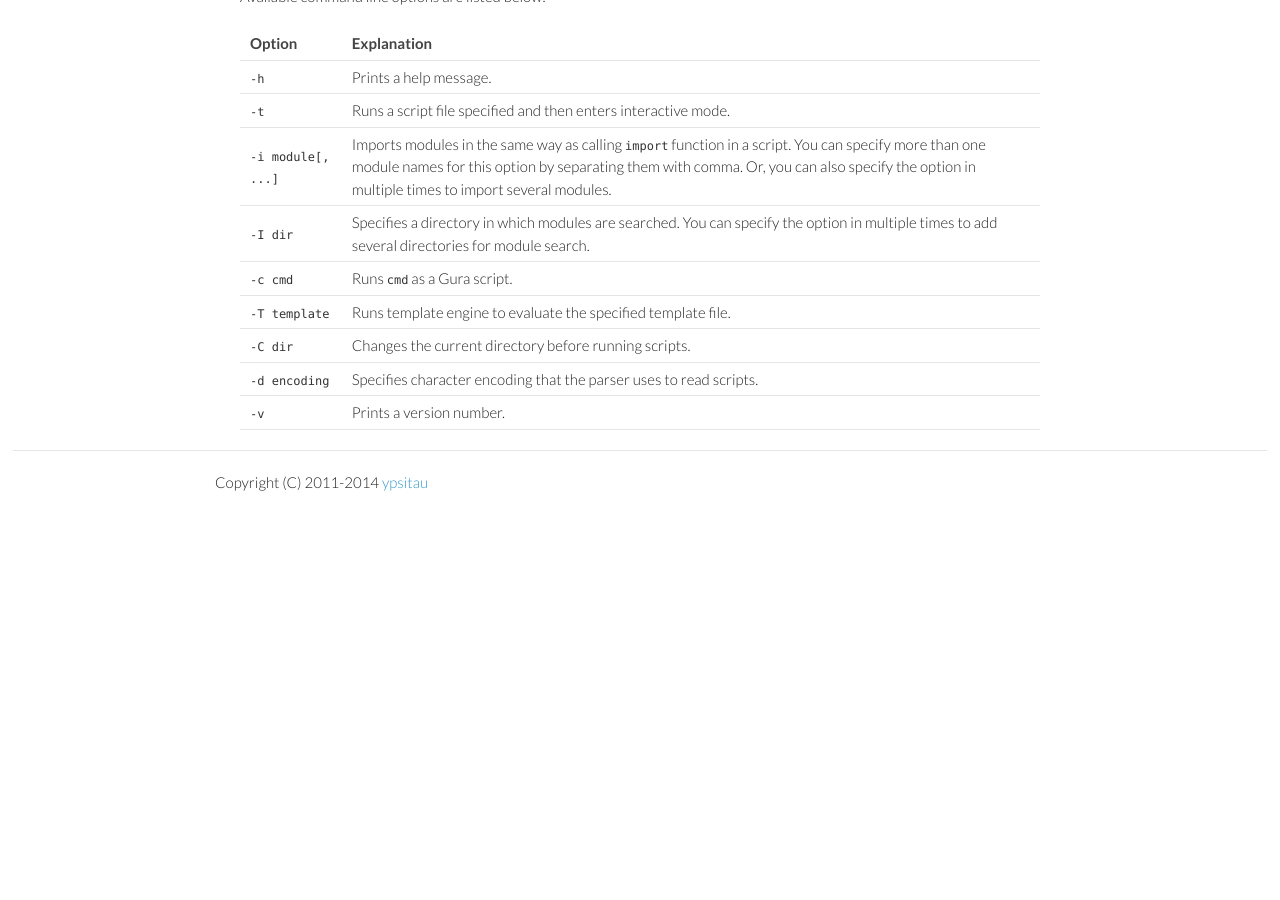
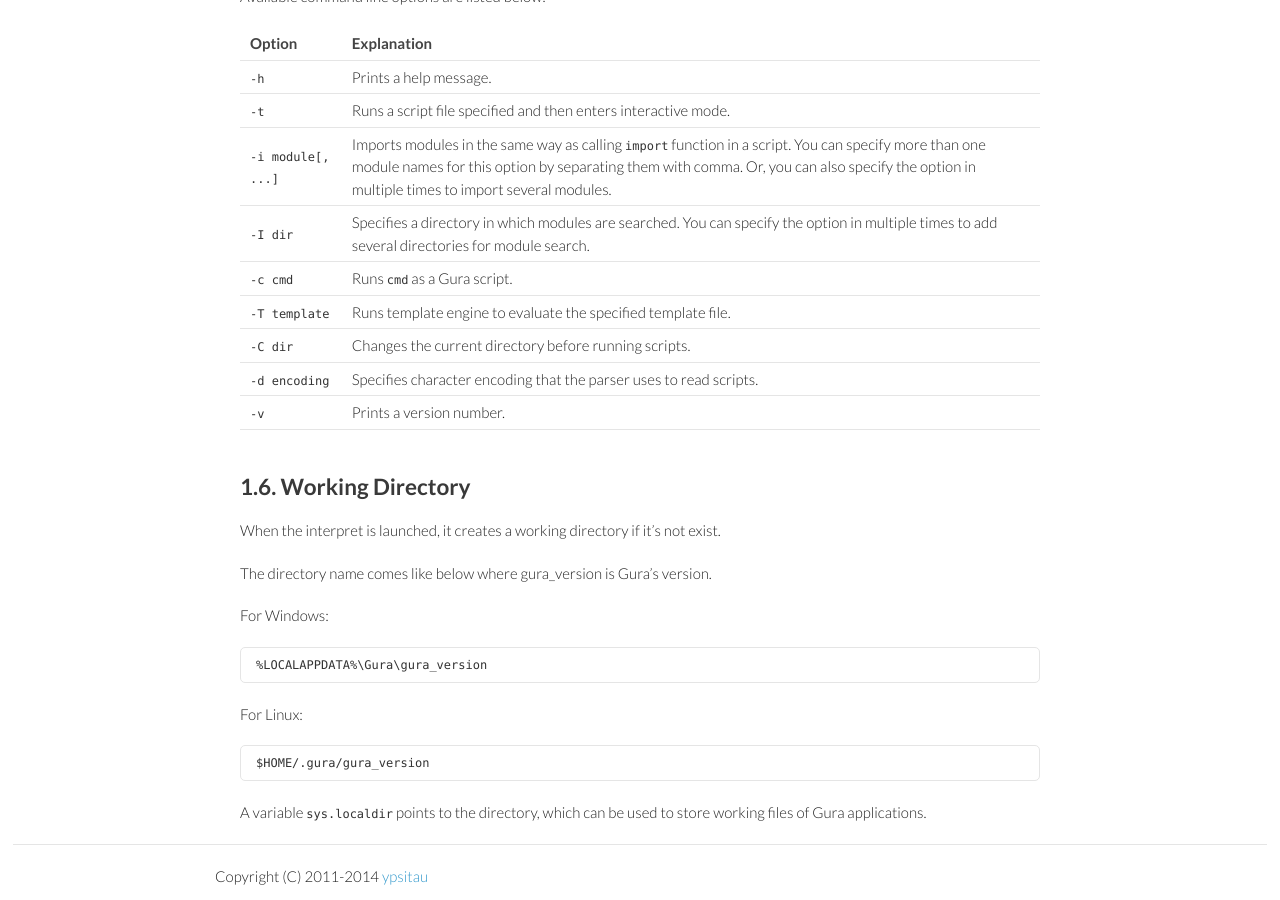
Before and after one commit to rudidude86/gura-lang.github.io, a Jekyll site: the page built from documents/Launch-Program.md, in a window 1280 px wide and 900 px high, scrolled down 2829 px. Built offline with Jekyll 4.4.1, drawn with Linux system fonts in a browser that asks for light colours; Markdown is read by kramdown in place of the engine named in the settings; before the commit the page ends 3335 px from its top, so only the background shows below that.

Commit message:
update documents

```diff
--- a/documents/Launch-Program.md
+++ b/documents/Launch-Program.md
@@ -6,6 +6,7 @@ chapter: 1
 ---
 
 # {{ page.chapter }}. {{ page.title }}
+
 
 ## {{ page.chapter }}.1. Program Files
 
@@ -139,6 +140,7 @@ because the script will embed shebang comment at top of the file
 and put executable attribute to it so that the created one can run
 independently under Linux environment.
 
+
 ## {{ page.chapter }}.5. Command Line Options
 
 Available command line options are listed below:
@@ -159,3 +161,21 @@ Available command line options are listed below:
 <tr><td><code>-d encoding</code></td><td>Specifies character encoding that the parser uses to read scripts.</td></tr>
 <tr><td><code>-v</code></td><td>Prints a version number.</td></tr>
 </table>
+
+
+## {{ page.chapter }}.6. Working Directory
+
+When the interpret is launched, it creates a working directory if it's not exist.
+
+The directory name comes like below where gura_version is Gura's version.
+
+For Windows:
+
+    %LOCALAPPDATA%\Gura\gura_version
+
+For Linux:
+
+    $HOME/.gura/gura_version
+
+A variable `sys.localdir` points to the directory,
+which can be used to store working files of Gura applications.
```
